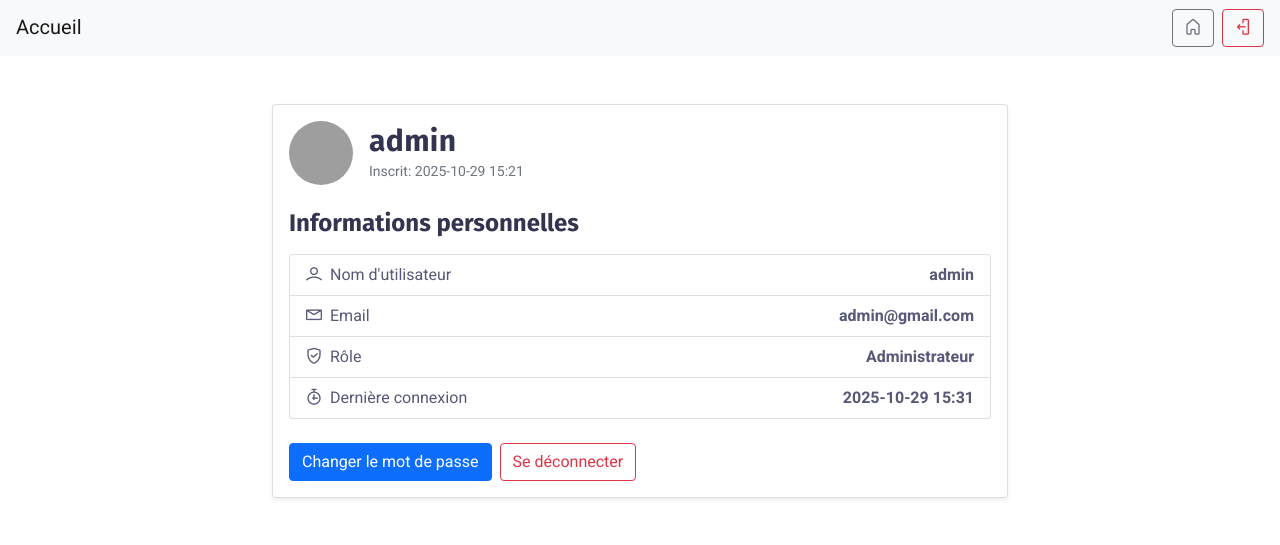
After one commit to medoussemaboussida/Django_TheStarks_5TWIN7, a Django app: page /profile/ in a window 1280 px wide. The commit adds this page. Shown: the top 545 px of the page. Run offline with Django 5.2, Linux system fonts and the light colour scheme; a user stored in the database is signed in; some libraries are stand-ins or nearby versions; grey boxes are pictures that could not be loaded.

Commit message:
details profile

```diff
--- a/config/urls.py
+++ b/config/urls.py
@@ -25,6 +25,7 @@ urlpatterns = [
     path('', views.root, name='root'),
     path('login/', views.login_view, name='login'),
     path('home/', views.frontend_home, name='frontend_home'),
+    path('profile/', views.profile_view, name='profile'),
     path('register/', views.register_view, name='register'),
     path('logout/', views.logout_view, name='logout'),
     path('admin-template/', views.admin_dashboard, name='admin_dashboard'),
--- a/core/views.py
+++ b/core/views.py
@@ -74,3 +74,6 @@ def register_view(request):
 def logout_view(request):
     logout(request)
     return redirect('root')
+
+def profile_view(request):
+    return render(request, 'frontend/profile.html')
--- a/templates/frontend/index.html
+++ b/templates/frontend/index.html
@@ -88,6 +88,7 @@
                     <a href="#0"> <i class="lni lni-cart"></i> </a>
                     <a href="#0"> <i class="lni lni-alarm"></i> </a>
                     {% if request.user.is_authenticated %}
+                    <a href="{% url 'profile' %}" title="Mon profil"> <i class="lni lni-user"></i> </a>
                     <a href="{% url 'logout' %}" title="Logout"> <i class="lni lni-exit"></i> </a>
                     {% endif %}
                   </div>
--- /dev/null
+++ b/templates/frontend/profile.html
@@ -0,0 +1,70 @@
+{% load static %}
+<!DOCTYPE html>
+<html lang="en">
+<head>
+  <meta charset="UTF-8">
+  <meta name="viewport" content="width=device-width, initial-scale=1.0">
+  <title>Mon Profil</title>
+  <link rel="stylesheet" href="{% static 'frontend/assets/css/bootstrap-5.0.0-beta1.min.css' %}">
+  <link rel="stylesheet" href="{% static 'frontend/assets/css/LineIcons.2.0.css' %}">
+  <link rel="stylesheet" href="{% static 'frontend/assets/css/lindy-uikit.css' %}">
+</head>
+<body>
+  <nav class="navbar navbar-light bg-light px-3">
+    <a class="navbar-brand" href="/">Accueil</a>
+    <div class="d-flex">
+      <a class="btn btn-outline-secondary me-2" href="/">
+        <i class="lni lni-home"></i>
+      </a>
+      <a class="btn btn-outline-danger" href="{% url 'logout' %}">
+        <i class="lni lni-exit"></i>
+      </a>
+    </div>
+  </nav>
+
+  <div class="container py-5">
+    <div class="row justify-content-center">
+      <div class="col-lg-8">
+        <div class="card shadow-sm">
+          <div class="card-body">
+            <div class="d-flex align-items-center mb-4">
+              <img src="{% static 'admin/img/undraw_profile.svg' %}" alt="avatar" class="rounded-circle me-3" width="64" height="64">
+              <div>
+                <h4 class="mb-0">{{ request.user.get_full_name|default:request.user.username }}</h4>
+                <small class="text-muted">Inscrit: {{ request.user.date_joined|date:'Y-m-d H:i' }}</small>
+              </div>
+            </div>
+
+            <h5 class="mb-3">Informations personnelles</h5>
+            <ul class="list-group mb-4">
+              <li class="list-group-item d-flex justify-content-between align-items-center">
+                <span><i class="lni lni-user me-2"></i>Nom d'utilisateur</span>
+                <strong>{{ request.user.username }}</strong>
+              </li>
+              <li class="list-group-item d-flex justify-content-between align-items-center">
+                <span><i class="lni lni-envelope me-2"></i>Email</span>
+                <strong>{{ request.user.email }}</strong>
+              </li>
+              <li class="list-group-item d-flex justify-content-between align-items-center">
+                <span><i class="lni lni-protection me-2"></i>Rôle</span>
+                <strong>{% if request.user.is_superuser %}Administrateur{% elif request.user.is_staff %}Staff{% else %}Utilisateur{% endif %}</strong>
+              </li>
+              <li class="list-group-item d-flex justify-content-between align-items-center">
+                <span><i class="lni lni-timer me-2"></i>Dernière connexion</span>
+                <strong>{{ request.user.last_login|date:'Y-m-d H:i'|default:'—' }}</strong>
+              </li>
+            </ul>
+
+            <div class="d-flex gap-2">
+              <a class="btn btn-primary" href="/password-reset/">Changer le mot de passe</a>
+              <a class="btn btn-outline-danger" href="{% url 'logout' %}">Se déconnecter</a>
+            </div>
+          </div>
+        </div>
+      </div>
+    </div>
+  </div>
+
+  <script src="{% static 'frontend/assets/js/bootstrap-5.0.0-beta1.min.js' %}"></script>
+</body>
+</html>
```
Also changed, not shown: templates/admin/index.html (+9 -0 lines), db.sqlite3.
